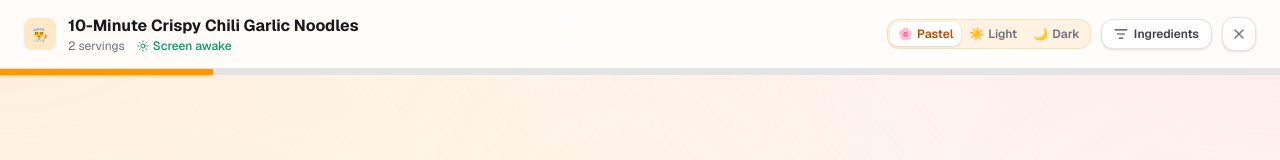
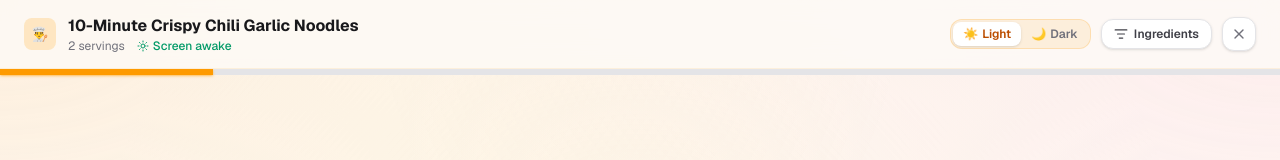
Before and after one commit to bhavesh2k/recipe-summary, a Next.js app: page / in a window 1280 px wide. Both pictures are taken after a click on the button "Cook Mode". Shown: the part 768-928 px from the top of the page. Built offline with nearby package versions, Linux system fonts and the light colour scheme.

Commit message:
feat: simplify themes to Light (pastel) and Dark, and harmonize header bar

```diff
--- a/src/app/globals.css
+++ b/src/app/globals.css
@@ -14,13 +14,15 @@
   --font-mono: var(--font-geist-mono);
 }
 
-/* Default Pastel Theme - warm, cozy culinary pastel gradient background */
+/* Default Light Theme - warm, cozy culinary pastel gradient background */
+html[data-theme="light"],
 html[data-theme="pastel"],
 html:not([data-theme]):not(.dark) {
   --background: #fdfbf7;
   --foreground: #1c1917;
 }
 
+html[data-theme="light"] body,
 html[data-theme="pastel"] body,
 html:not([data-theme]):not(.dark) body {
   background-color: #fdfbf7;
@@ -33,17 +35,6 @@ html:not([data-theme]):not(.dark) body {
   background-attachment: fixed;
   background-repeat: no-repeat;
   background-size: cover;
-}
-
-/* Clean Light Theme - crisp minimalist white/zinc */
-html[data-theme="light"] {
-  --background: #fafafa;
-  --foreground: #18181b;
-}
-
-html[data-theme="light"] body {
-  background-color: #fafafa;
-  background-image: none;
 }
 
 /* Dark Theme - deep obsidian/zinc */
--- a/src/app/layout.tsx
+++ b/src/app/layout.tsx
@@ -54,7 +54,7 @@ export default function RootLayout({
   return (
     <html
       lang="en"
-      data-theme="pastel"
+      data-theme="light"
       suppressHydrationWarning
       className={`${geistSans.variable} ${geistMono.variable} h-full antialiased`}
     >
@@ -64,7 +64,8 @@ export default function RootLayout({
             __html: `
               (function() {
                 try {
-                  var t = localStorage.getItem('cook_ai_theme') || 'pastel';
+                  var t = localStorage.getItem('cook_ai_theme') || 'light';
+                  if (t === 'pastel') t = 'light';
                   document.documentElement.setAttribute('data-theme', t);
                   if (t === 'dark') {
                     document.documentElement.classList.add('dark');
--- a/src/components/CookModeModal.tsx
+++ b/src/components/CookModeModal.tsx
@@ -111,15 +111,13 @@ export function CookModeModal({
   return (
     <div
       className={`fixed inset-0 z-50 flex flex-col select-none transition-colors duration-200 ${
-        theme === 'pastel'
-          ? 'bg-[#fdfbf7] text-zinc-900'
-          : theme === 'light'
-          ? 'bg-zinc-50 text-zinc-900'
-          : 'bg-zinc-950 text-zinc-100'
+        theme === 'dark'
+          ? 'bg-zinc-950 text-zinc-100'
+          : 'bg-[#fdfbf7] text-zinc-900'
       }`}
     >
-      {/* Ambient pastel mesh background when in pastel mode */}
-      {theme === 'pastel' && (
+      {/* Ambient pastel mesh background when in light mode */}
+      {theme === 'light' && (
         <div
           className="absolute inset-0 pointer-events-none -z-10 opacity-75"
           style={{
@@ -135,7 +133,7 @@ export function CookModeModal({
       )}
 
       {/* Top Bar */}
-      <header className="px-4 sm:px-6 py-3.5 border-b border-zinc-200 dark:border-zinc-800 flex items-center justify-between bg-white/80 dark:bg-zinc-900/80 backdrop-blur-md transition-colors">
+      <header className="px-4 sm:px-6 py-3.5 border-b border-amber-500/10 dark:border-zinc-800 flex items-center justify-between bg-[#fdfbf7]/80 dark:bg-zinc-900/80 backdrop-blur-md transition-colors">
         <div className="flex items-center gap-3">
           <div className="w-8 h-8 rounded-lg bg-amber-500/20 text-amber-600 dark:text-amber-400 flex items-center justify-center font-bold text-sm">
             👨‍🍳
@@ -156,30 +154,17 @@ export function CookModeModal({
         </div>
 
         <div className="flex items-center gap-2 sm:gap-2.5">
-          {/* In-Cook-Mode Theme Selector */}
+          {/* In-Cook-Mode Theme Selector: Light, Dark */}
           <div className="flex items-center p-0.5 rounded-xl bg-amber-500/10 dark:bg-zinc-800 border border-amber-500/20 dark:border-zinc-700 text-xs">
             <button
               type="button"
-              onClick={() => setTheme('pastel')}
-              className={`px-2 py-1 rounded-lg flex items-center gap-1 font-semibold transition-all cursor-pointer ${
-                theme === 'pastel'
-                  ? 'bg-white dark:bg-zinc-700 text-amber-700 dark:text-amber-300 shadow-sm'
-                  : 'text-zinc-500 hover:text-zinc-900 dark:hover:text-zinc-200'
-              }`}
-              title="Pastel Light (Default)"
-            >
-              <span>🌸</span>
-              <span className="hidden md:inline">Pastel</span>
-            </button>
-            <button
-              type="button"
               onClick={() => setTheme('light')}
-              className={`px-2 py-1 rounded-lg flex items-center gap-1 font-semibold transition-all cursor-pointer ${
+              className={`px-2.5 py-1 rounded-lg flex items-center gap-1 font-semibold transition-all cursor-pointer ${
                 theme === 'light'
                   ? 'bg-white dark:bg-zinc-700 text-amber-700 dark:text-amber-300 shadow-sm'
                   : 'text-zinc-500 hover:text-zinc-900 dark:hover:text-zinc-200'
               }`}
-              title="Clean White Light"
+              title="Light Mode"
             >
               <span>☀️</span>
               <span className="hidden md:inline">Light</span>
@@ -187,7 +172,7 @@ export function CookModeModal({
             <button
               type="button"
               onClick={() => setTheme('dark')}
-              className={`px-2 py-1 rounded-lg flex items-center gap-1 font-semibold transition-all cursor-pointer ${
+              className={`px-2.5 py-1 rounded-lg flex items-center gap-1 font-semibold transition-all cursor-pointer ${
                 theme === 'dark'
                   ? 'bg-white dark:bg-zinc-700 text-amber-500 dark:text-amber-300 shadow-sm'
                   : 'text-zinc-500 hover:text-zinc-900 dark:hover:text-zinc-200'
--- a/src/components/Navbar.tsx
+++ b/src/components/Navbar.tsx
@@ -16,7 +16,7 @@ export function Navbar({
   const { theme, setTheme } = useTheme();
 
   return (
-    <header className="sticky top-0 z-40 bg-white/70 dark:bg-zinc-950/80 backdrop-blur-md border-b border-zinc-200/80 dark:border-zinc-800 transition-colors">
+    <header className="sticky top-0 z-40 bg-[#fdfbf7]/80 dark:bg-zinc-950/80 backdrop-blur-md border-b border-amber-500/10 dark:border-zinc-800 transition-colors">
       <div className="max-w-6xl mx-auto px-4 h-16 flex items-center justify-between">
         {/* Logo */}
         <div className="flex items-center gap-2.5 cursor-pointer" onClick={() => window.scrollTo({ top: 0, behavior: 'smooth' })}>
@@ -35,30 +35,17 @@ export function Navbar({
 
         {/* Right actions */}
         <div className="flex items-center gap-2 sm:gap-3">
-          {/* Theme Selector: Pastel (Default), Clean Light, Dark */}
+          {/* Theme Selector: Light (Pastel), Dark */}
           <div className="flex items-center p-0.5 rounded-xl bg-amber-500/10 dark:bg-zinc-800/80 border border-amber-500/20 dark:border-zinc-700 text-xs">
             <button
               type="button"
-              onClick={() => setTheme('pastel')}
-              className={`px-2.5 py-1 rounded-lg flex items-center gap-1 font-semibold transition-all cursor-pointer ${
-                theme === 'pastel'
-                  ? 'bg-white dark:bg-zinc-700 text-amber-700 dark:text-amber-300 shadow-sm'
-                  : 'text-zinc-600 dark:text-zinc-400 hover:text-zinc-900 dark:hover:text-zinc-200'
-              }`}
-              title="Pastel Light Background (Default)"
-            >
-              <span>🌸</span>
-              <span className="hidden sm:inline">Pastel</span>
-            </button>
-            <button
-              type="button"
               onClick={() => setTheme('light')}
-              className={`px-2.5 py-1 rounded-lg flex items-center gap-1 font-semibold transition-all cursor-pointer ${
+              className={`px-2.5 py-1 rounded-lg flex items-center gap-1.5 font-semibold transition-all cursor-pointer ${
                 theme === 'light'
                   ? 'bg-white dark:bg-zinc-700 text-amber-700 dark:text-amber-300 shadow-sm'
                   : 'text-zinc-600 dark:text-zinc-400 hover:text-zinc-900 dark:hover:text-zinc-200'
               }`}
-              title="Clean White Light Background"
+              title="Light Theme"
             >
               <span>☀️</span>
               <span className="hidden sm:inline">Light</span>
@@ -66,12 +53,12 @@ export function Navbar({
             <button
               type="button"
               onClick={() => setTheme('dark')}
-              className={`px-2.5 py-1 rounded-lg flex items-center gap-1 font-semibold transition-all cursor-pointer ${
+              className={`px-2.5 py-1 rounded-lg flex items-center gap-1.5 font-semibold transition-all cursor-pointer ${
                 theme === 'dark'
                   ? 'bg-white dark:bg-zinc-700 text-amber-500 dark:text-amber-300 shadow-sm'
                   : 'text-zinc-600 dark:text-zinc-400 hover:text-zinc-900 dark:hover:text-zinc-200'
               }`}
-              title="Dark Mode Background"
+              title="Dark Theme"
             >
               <span>🌙</span>
               <span className="hidden sm:inline">Dark</span>
@@ -82,7 +69,7 @@ export function Navbar({
           <button
             type="button"
             onClick={onOpenCookbook}
-            className="px-3.5 py-2 rounded-xl border border-zinc-200/80 dark:border-zinc-800 bg-white/60 dark:bg-zinc-900/60 hover:bg-white dark:hover:bg-zinc-800 text-zinc-700 dark:text-zinc-300 text-xs font-semibold flex items-center gap-2 transition-all active:scale-95 shadow-sm"
+            className="px-3.5 py-2 rounded-xl border border-amber-500/15 dark:border-zinc-800 bg-[#fdfbf7]/60 dark:bg-zinc-900/60 hover:bg-white dark:hover:bg-zinc-800 text-zinc-700 dark:text-zinc-300 text-xs font-semibold flex items-center gap-2 transition-all active:scale-95 shadow-sm"
           >
             <Bookmark className="w-3.5 h-3.5 text-amber-500 fill-amber-500/20" />
             <span className="hidden xs:inline">Cookbook</span>
--- a/src/context/ThemeContext.tsx
+++ b/src/context/ThemeContext.tsx
@@ -2,7 +2,7 @@
 
 import React, { createContext, useContext, useEffect, useState } from 'react';
 
-export type AppTheme = 'pastel' | 'light' | 'dark';
+export type AppTheme = 'light' | 'dark';
 
 interface ThemeContextType {
   theme: AppTheme;
@@ -10,7 +10,7 @@ interface ThemeContextType {
 }
 
 const ThemeContext = createContext<ThemeContextType>({
-  theme: 'pastel',
+  theme: 'light',
   setTheme: () => {},
 });
 
@@ -27,12 +27,13 @@ function applyDOMTheme(t: AppTheme) {
 
 export function ThemeProvider({ children }: { children: React.ReactNode }) {
   const [theme, setThemeState] = useState<AppTheme>(() => {
-    if (typeof window === 'undefined') return 'pastel';
+    if (typeof window === 'undefined') return 'light';
     try {
-      const saved = localStorage.getItem('cook_ai_theme') as AppTheme | null;
-      return saved === 'dark' || saved === 'light' || saved === 'pastel' ? saved : 'pastel';
+      const saved = localStorage.getItem('cook_ai_theme');
+      if (saved === 'dark') return 'dark';
+      return 'light';
     } catch {
-      return 'pastel';
+      return 'light';
     }
   });
 
```
